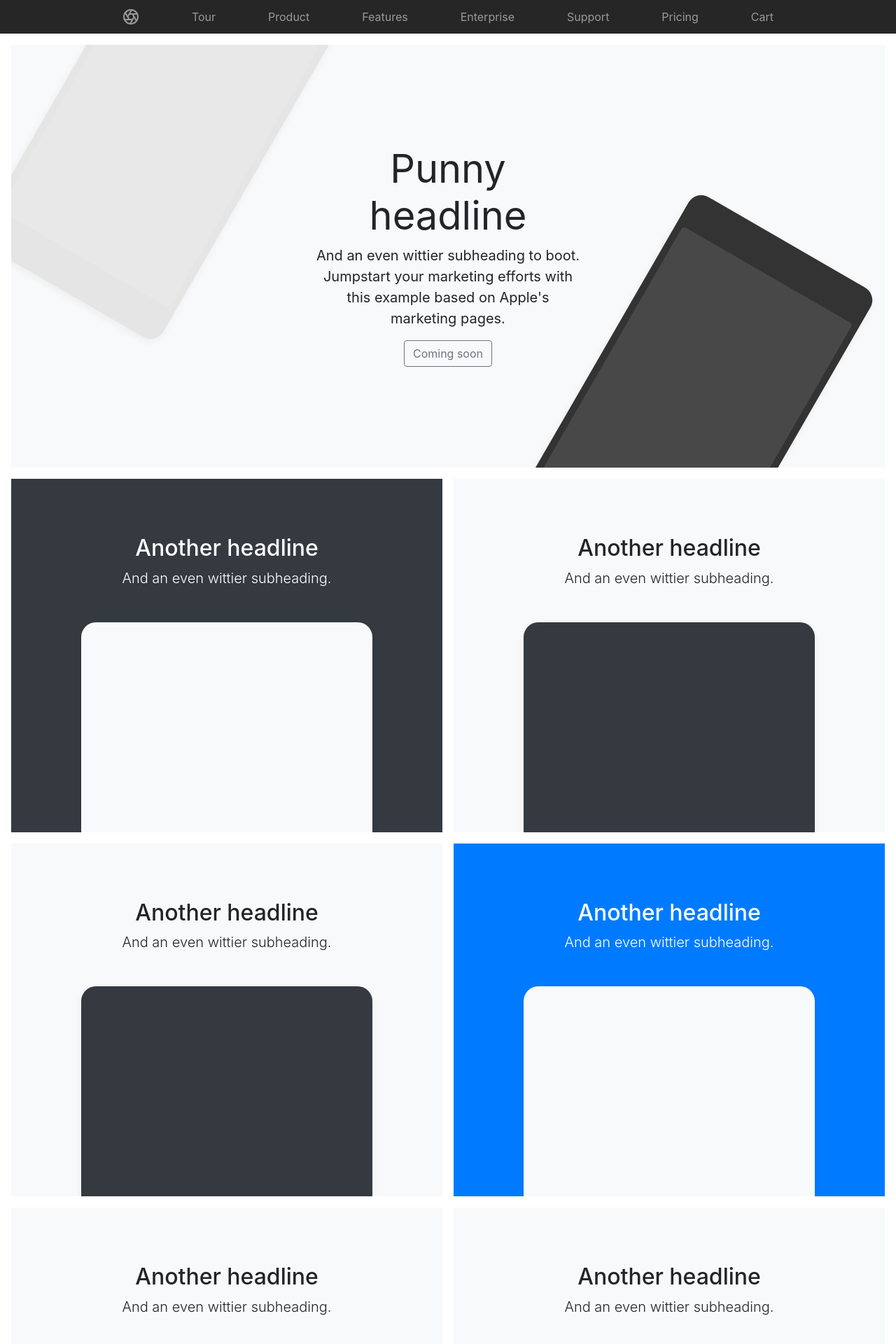
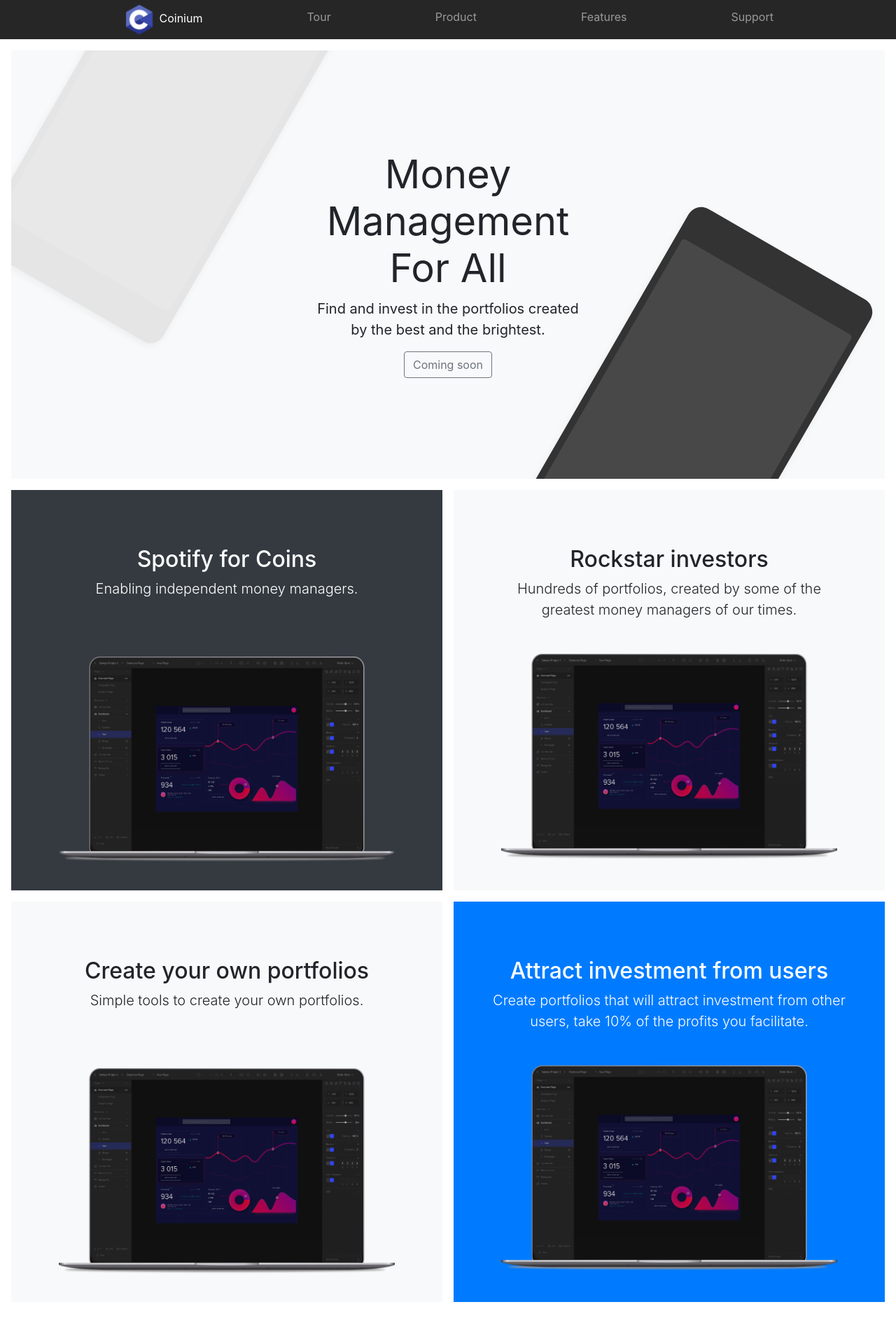
Before and after one commit to seckin/coinium, a Django app: page / in a window 1280 px wide. Shown: the top 1920 px of the page at 70% size. Run offline with Django 3.2, Linux system fonts and the light colour scheme; some libraries are stand-ins or nearby versions.

Commit message:
homepage reorganized

```diff
--- a/mysite/templates/mysite/home.html
+++ b/mysite/templates/mysite/home.html
@@ -21,23 +21,24 @@
 
     <nav class="site-header sticky-top py-1">
       <div class="container d-flex flex-column flex-md-row justify-content-between">
-        <a class="py-2" href="#">
-          <svg xmlns="http://www.w3.org/2000/svg" width="24" height="24" viewBox="0 0 24 24" fill="none" stroke="currentColor" stroke-width="2" stroke-linecap="round" stroke-linejoin="round" class="d-block mx-auto"><circle cx="12" cy="12" r="10"></circle><line x1="14.31" y1="8" x2="20.05" y2="17.94"></line><line x1="9.69" y1="8" x2="21.17" y2="8"></line><line x1="7.38" y1="12" x2="13.12" y2="2.06"></line><line x1="9.69" y1="16" x2="3.95" y2="6.06"></line><line x1="14.31" y1="16" x2="2.83" y2="16"></line><line x1="16.62" y1="12" x2="10.88" y2="21.94"></line></svg>
-        </a>
+        <div>
+        <img  src="{% static 'polls/images/coinium.png' %}" alt="" width="48" height="48">
+        <div style="display:inline-block;color:white;margin-top:2px;">Coinium</div>
+        </div>
         <a class="py-2 d-none d-md-inline-block" href="#">Tour</a>
         <a class="py-2 d-none d-md-inline-block" href="#">Product</a>
         <a class="py-2 d-none d-md-inline-block" href="#">Features</a>
-        <a class="py-2 d-none d-md-inline-block" href="#">Enterprise</a>
+        <!-- <a class="py-2 d-none d-md-inline-block" href="#">Enterprise</a> -->
         <a class="py-2 d-none d-md-inline-block" href="#">Support</a>
-        <a class="py-2 d-none d-md-inline-block" href="#">Pricing</a>
-        <a class="py-2 d-none d-md-inline-block" href="#">Cart</a>
+        <!-- <a class="py-2 d-none d-md-inline-block" href="#">Pricing</a> -->
+        <!-- <a class="py-2 d-none d-md-inline-block" href="#">Cart</a> -->
       </div>
     </nav>
 
     <div class="position-relative overflow-hidden p-3 p-md-5 m-md-3 text-center bg-light">
       <div class="col-md-5 p-lg-5 mx-auto my-5">
-        <h1 class="display-4 font-weight-normal">Punny headline</h1>
-        <p class="lead font-weight-normal">And an even wittier subheading to boot. Jumpstart your marketing efforts with this example based on Apple's marketing pages.</p>
+        <h1 class="display-4 font-weight-normal">Money Management For All</h1>
+        <p class="lead font-weight-normal">Find and invest in the portfolios created by the best and the brightest.</p>
         <a class="btn btn-outline-secondary" href="#">Coming soon</a>
       </div>
       <div class="product-device box-shadow d-none d-md-block"></div>
@@ -47,68 +48,42 @@
     <div class="d-md-flex flex-md-equal w-100 my-md-3 pl-md-3">
       <div class="bg-dark mr-md-3 pt-3 px-3 pt-md-5 px-md-5 text-center text-white overflow-hidden">
         <div class="my-3 py-3">
-          <h2 class="display-5">Another headline</h2>
-          <p class="lead">And an even wittier subheading.</p>
+          <h2 class="display-5">Spotify for Coins</h2>
+          <p class="lead">Enabling independent money managers.</p>
         </div>
-        <div class="bg-light box-shadow mx-auto" style="width: 80%; height: 300px; border-radius: 21px 21px 0 0;"></div>
+        <div class="" style="margin-top: 50px;margin-bottom:40px;">
+          <img  src="{% static 'polls/images/macbook.png' %}" alt="" width="480" height="294">
+        </div>
       </div>
       <div class="bg-light mr-md-3 pt-3 px-3 pt-md-5 px-md-5 text-center overflow-hidden">
         <div class="my-3 p-3">
-          <h2 class="display-5">Another headline</h2>
-          <p class="lead">And an even wittier subheading.</p>
+          <h2 class="display-5">Rockstar investors</h2>
+          <p class="lead">Hundreds of portfolios, created by some of the greatest money managers of our times.</p>
         </div>
-        <div class="bg-dark box-shadow mx-auto" style="width: 80%; height: 300px; border-radius: 21px 21px 0 0;"></div>
+        <div class="" >
+          <img  src="{% static 'polls/images/macbook.png' %}" alt="" width="480" height="294">
+        </div>
       </div>
     </div>
 
     <div class="d-md-flex flex-md-equal w-100 my-md-3 pl-md-3">
       <div class="bg-light mr-md-3 pt-3 px-3 pt-md-5 px-md-5 text-center overflow-hidden">
         <div class="my-3 p-3">
-          <h2 class="display-5">Another headline</h2>
-          <p class="lead">And an even wittier subheading.</p>
+          <h2 class="display-5">Create your own portfolios</h2>
+          <p class="lead">Simple tools to create your own portfolios.</p>
         </div>
-        <div class="bg-dark box-shadow mx-auto" style="width: 80%; height: 300px; border-radius: 21px 21px 0 0;"></div>
+        <div class="" style="margin-top: 50px;margin-bottom:40px;">
+          <img  src="{% static 'polls/images/macbook.png' %}" alt="" width="480" height="294">
+        </div>
       </div>
       <div class="bg-primary mr-md-3 pt-3 px-3 pt-md-5 px-md-5 text-center text-white overflow-hidden">
         <div class="my-3 py-3">
-          <h2 class="display-5">Another headline</h2>
-          <p class="lead">And an even wittier subheading.</p>
+          <h2 class="display-5">Attract investment from users</h2>
+          <p class="lead">Create portfolios that will attract investment from other users, take 10% of the profits you facilitate.</p>
         </div>
-        <div class="bg-light box-shadow mx-auto" style="width: 80%; height: 300px; border-radius: 21px 21px 0 0;"></div>
-      </div>
-    </div>
-
-    <div class="d-md-flex flex-md-equal w-100 my-md-3 pl-md-3">
-      <div class="bg-light mr-md-3 pt-3 px-3 pt-md-5 px-md-5 text-center overflow-hidden">
-        <div class="my-3 p-3">
-          <h2 class="display-5">Another headline</h2>
-          <p class="lead">And an even wittier subheading.</p>
+        <div class="" >
+          <img  src="{% static 'polls/images/macbook.png' %}" alt="" width="480" height="294">
         </div>
-        <div class="bg-white box-shadow mx-auto" style="width: 80%; height: 300px; border-radius: 21px 21px 0 0;"></div>
-      </div>
-      <div class="bg-light mr-md-3 pt-3 px-3 pt-md-5 px-md-5 text-center overflow-hidden">
-        <div class="my-3 py-3">
-          <h2 class="display-5">Another headline</h2>
-          <p class="lead">And an even wittier subheading.</p>
-        </div>
-        <div class="bg-white box-shadow mx-auto" style="width: 80%; height: 300px; border-radius: 21px 21px 0 0;"></div>
-      </div>
-    </div>
-
-    <div class="d-md-flex flex-md-equal w-100 my-md-3 pl-md-3">
-      <div class="bg-light mr-md-3 pt-3 px-3 pt-md-5 px-md-5 text-center overflow-hidden">
-        <div class="my-3 p-3">
-          <h2 class="display-5">Another headline</h2>
-          <p class="lead">And an even wittier subheading.</p>
-        </div>
-        <div class="bg-white box-shadow mx-auto" style="width: 80%; height: 300px; border-radius: 21px 21px 0 0;"></div>
-      </div>
-      <div class="bg-light mr-md-3 pt-3 px-3 pt-md-5 px-md-5 text-center overflow-hidden">
-        <div class="my-3 py-3">
-          <h2 class="display-5">Another headline</h2>
-          <p class="lead">And an even wittier subheading.</p>
-        </div>
-        <div class="bg-white box-shadow mx-auto" style="width: 80%; height: 300px; border-radius: 21px 21px 0 0;"></div>
       </div>
     </div>
 
```
Also changed, not shown: mysite/polls/static/polls/images/macbook.png (added).
